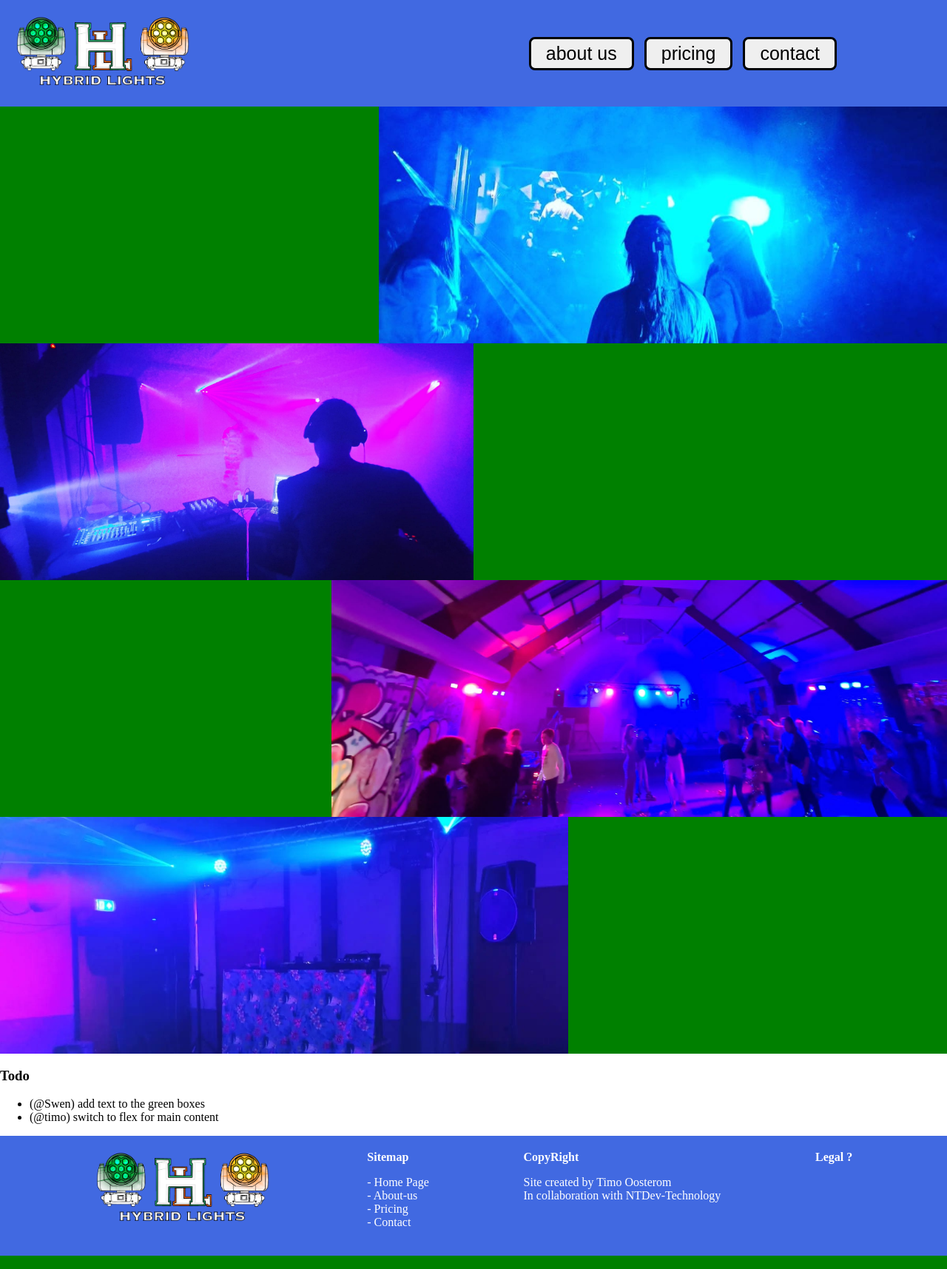
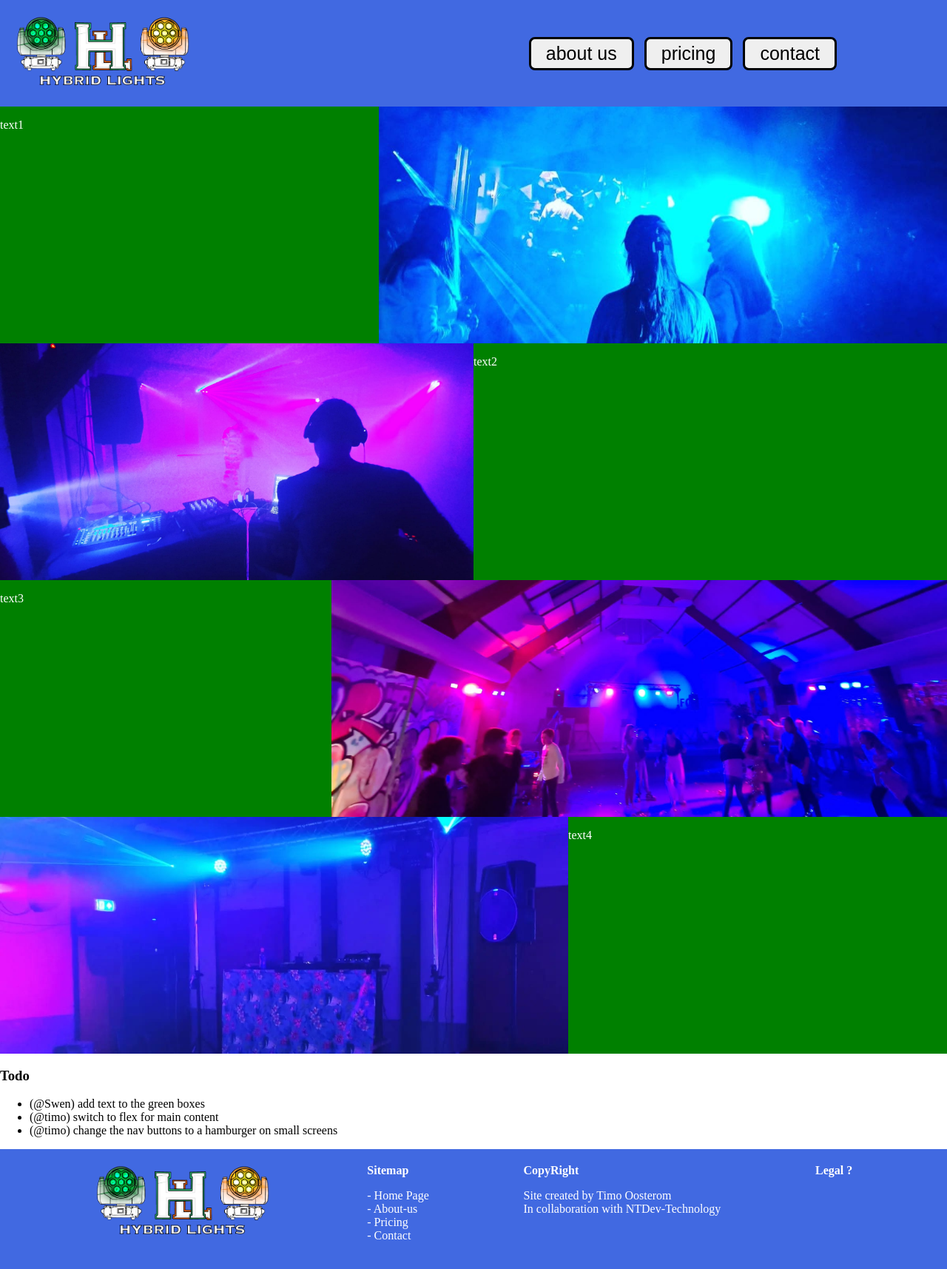
Before and after one commit to Tommie1236/hybridlights, a Flask app: page /en-us/index.html in a window 1280 px wide. Shown: the whole page at 74% size. Run offline with Flask 3, Linux system fonts and the light colour scheme; data that the repository does not hold is empty.

Commit message:
nothing noteworthy

```diff
--- a/templates/en-us/index.html
+++ b/templates/en-us/index.html
@@ -9,31 +9,32 @@
 {% block content %}
 <div id="S0" class="row">
     <div id="rowTxt0"class="rowTxt">
-
+        <p>text1</p>
     </div
     ><img id="rowImg0" class="rowImg" src="{{url_for('static', filename='assets/hybridlights-img-5.jpg')}}">
 </div>
 <div id="S1" class="row">
     <img id="rowImg1" class="rowImg" src="{{url_for('static', filename='assets/hybridlights-img-2.jpg')}}"
     ><div id="rowTxt1"class="rowTxt">
-
+        <p>text2</p>
     </div>
 </div>
 <div id="S2" class="row">
     <div id="rowTxt2" class="rowTxt">
-
+        <p>text3</p>
     </div
     ><img id="rowImg2" class="rowImg" src="{{url_for('static', filename='assets/hybridlights-img-3.jpg')}}">
 </div>
 <div id="S3" class="row">
     <img id="rowImg3" class="rowImg" src="{{url_for('static', filename='assets/hybridlights-img-4.jpg')}}"
     ><div id="rowTxt3"class="rowTxt">
-
+        <p>text4</p>
     </div>
 </div>
 <h3>Todo</h3>
 <ul>
     <li>(@Swen) add text to the green boxes</li>
     <li>(@timo) switch to flex for main content</li>
+    <li>(@timo) change the nav buttons to a hamburger on small screens</li>
 </ul>
 {% endblock %}
```
